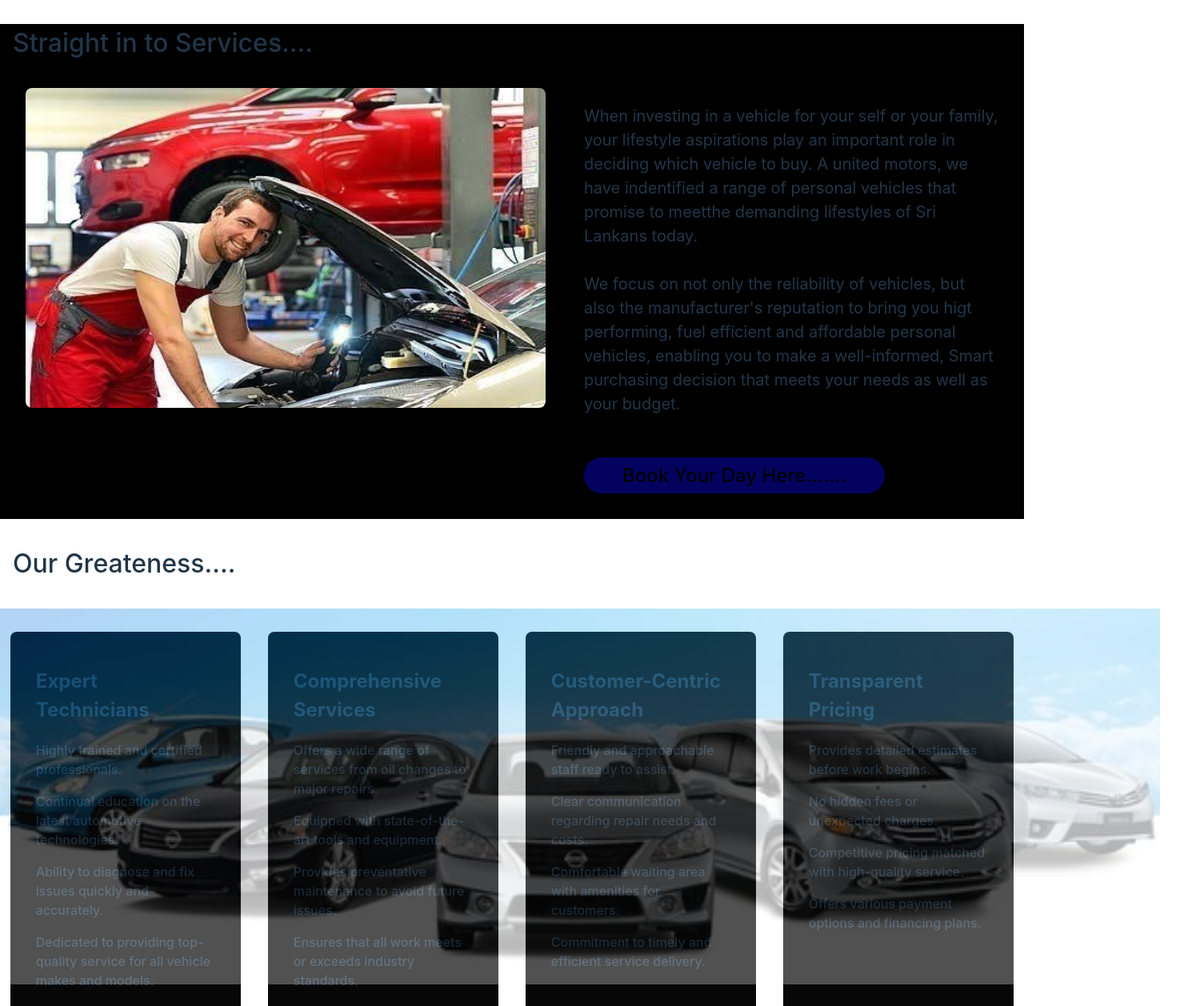
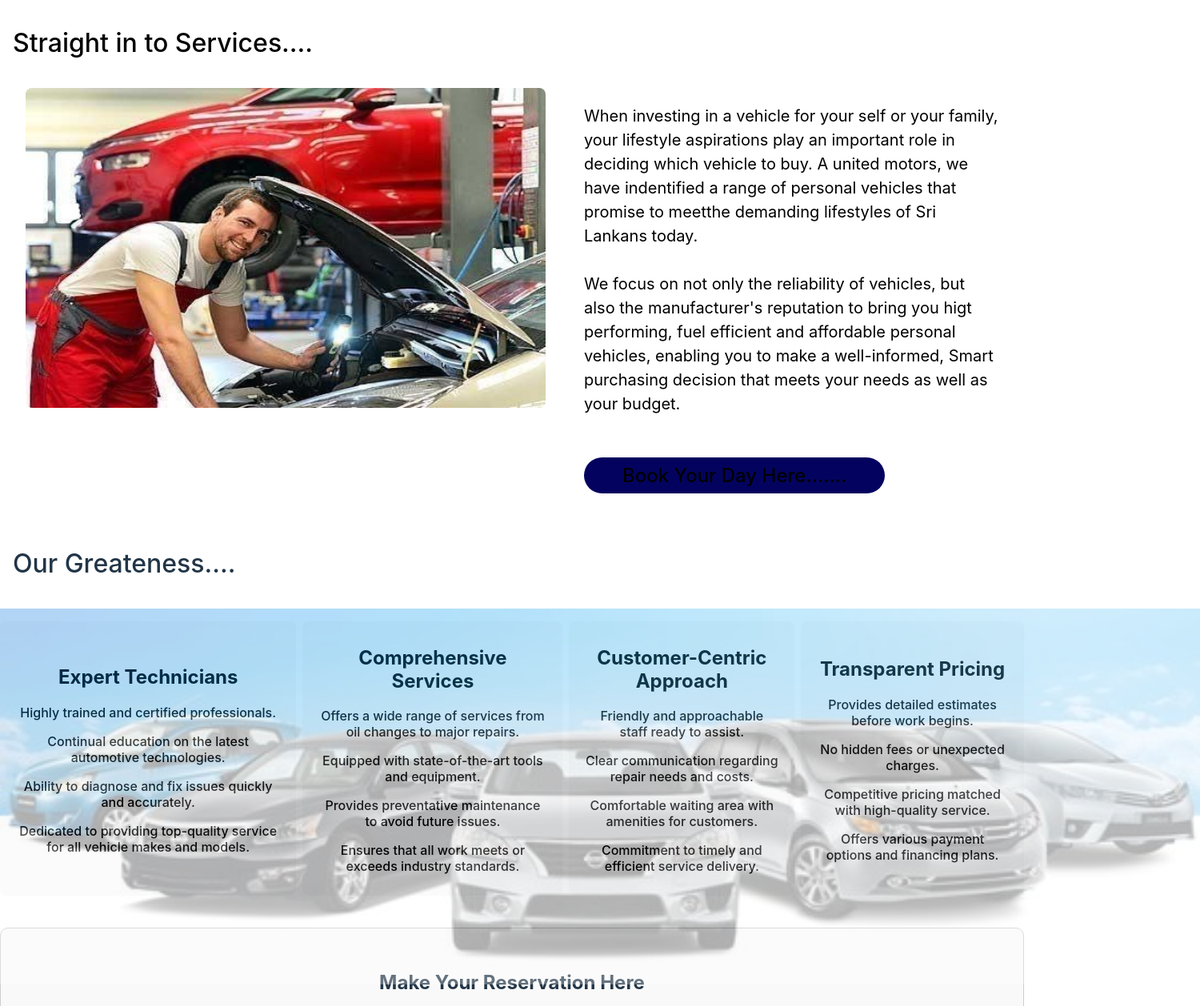
Before and after one commit to YaseeRathnayaka/De-Manager, a React (Vite) app in the folder client/: page / in a window 1280 px wide. Shown: the part 802-2060 px from the top of the page at 80% size, 1500 px wide, since content can reach past the window. Built offline with nearby package versions, Linux system fonts and the light colour scheme.

Commit message:
Did changes

```diff
--- a/client/src/Pages/SecondPage.css
+++ b/client/src/Pages/SecondPage.css
@@ -1,13 +1,13 @@
 .second-page {
-    background-color: rgb(0, 0, 0);
+    background-color: white;
     margin-top: 2rem;
 }
 
 .PageTitle {
-    font-color: black;
     font-size: 2rem;
     font-weight: 500;
     margin: 1rem 1rem;
+    color: black;
 
 }
 
@@ -29,6 +29,20 @@
     font-weight: 400;
 }
 
+.sepgContent p {
+    color: black;
+}
+
+.btn .hover{
+    margin: 2rem 0;
+    padding: 0.5rem 2rem;
+    border: none;
+    border-radius: 2rem;
+    background: black;
+    color: white;
+    gap: 20px;
+}
+
 .pageBtn {
     margin: 2rem 0;
     padding: 0.5rem 3rem;
@@ -44,7 +58,7 @@
 }
 
 .bg img {
-    width: 1450px;
+    width: 1500px;
     height: 470px;
     opacity: 30%;
     margin-top: 1rem;
@@ -77,7 +91,7 @@
     margin: 0.8rem;
     padding: 1.5rem 2rem;
     border-radius: 0.5rem;
-    background: rgb(7, 7, 7);
+    background: rgb(0, 0, 0);
     font-size: 1rem;
     font-weight: 500;
     width: 20%;
--- a/client/src/Pages/SecondPage.jsx
+++ b/client/src/Pages/SecondPage.jsx
@@ -27,34 +27,42 @@ const SecondPage = () => {
         <div className='sec2'>
         <div className="bg"> <img src={pic5} alt="" /></div>
         <div className='sepgs-01'>
-        <div className="projectContent">
-           <p><h2>Expert Technicians</h2></p>
+        {/* <div className="projectContent"> */}
+           <button className='btn'>
+            <h2>Expert Technicians</h2>
            <p>Highly trained and certified professionals.</p>
            <p>Continual education on the latest automotive technologies.</p>
            <p>Ability to diagnose and fix issues quickly and accurately.</p>
            <p>Dedicated to providing top-quality service for all vehicle makes and models.</p>
-        </div>
-        <div className="projectContent">
+           </button>
+        {/* </div> */}
+        {/* <div className="projectContent"> */}
+          <button className='btn'>
            <p><h2>Comprehensive Services</h2></p>
            <p>Offers a wide range of services from oil changes to major repairs.</p>
            <p>Equipped with state-of-the-art tools and equipment.</p>
            <p>Provides preventative maintenance to avoid future issues.</p>
            <p>Ensures that all work meets or exceeds industry standards.</p>
-        </div>
-        <div className="projectContent">
+           </button>
+        {/* </div> */}
+        {/* <div className="projectContent"> */}
+          <button className='btn'>
            <p><h2>Customer-Centric Approach</h2></p>
            <p>Friendly and approachable staff ready to assist.</p>
            <p>Clear communication regarding repair needs and costs.</p>
            <p>Comfortable waiting area with amenities for customers.</p>
            <p>Commitment to timely and efficient service delivery.</p>
-        </div>
-        <div className="projectContent">
+           </button>
+        {/* </div> */}
+        {/* <div className="projectContent"> */}
+          <button className='btn'>
            <p><h2>Transparent Pricing</h2></p>
            <p>Provides detailed estimates before work begins.</p>
            <p>No hidden fees or unexpected charges.</p>
            <p>Competitive pricing matched with high-quality service.</p>
            <p>Offers various payment options and financing plans.</p>
-        </div>
+           </button>
+        {/* </div> */}
         </div>
         </div>
 
```
